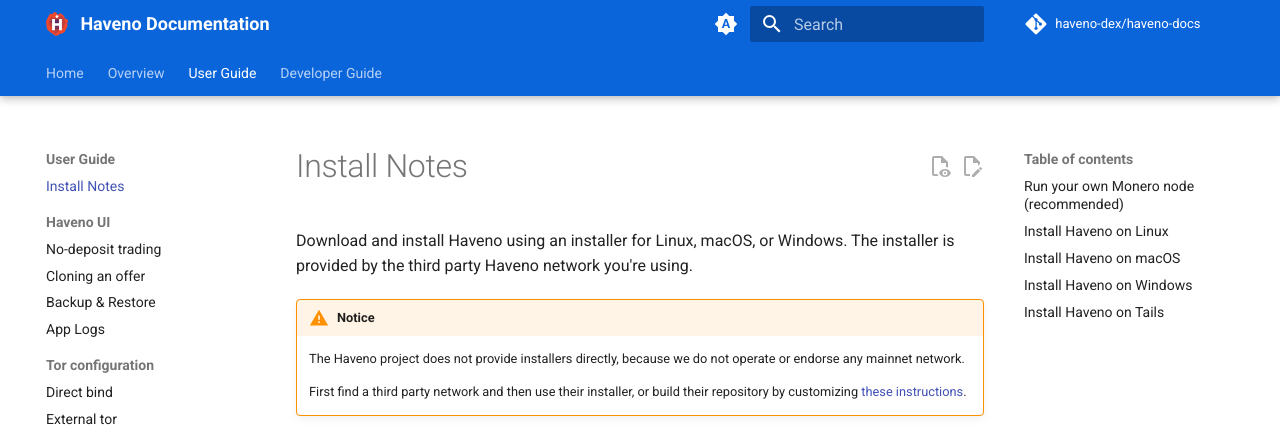
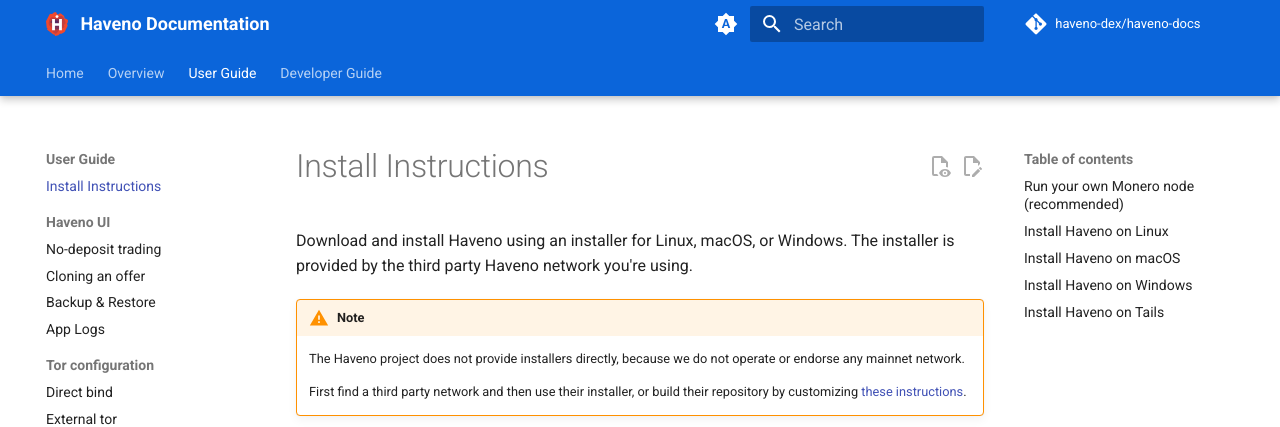
Before and after one commit to haveno-dex/haveno-docs, an MkDocs documentation site: the page built from docs/user-guide/install_instructions.md, in a window 1280 px wide and 900 px high. Shown: the top 427 px of the window. Built offline with MkDocs 1.6.1 and Material for MkDocs 9.7.7, drawn with Linux system fonts in a browser that asks for light colours; plug-ins that fetch from the network failed and are left out; comment, search, counter and statistics services are not loaded; the version menu is left out.

Commit message:
change name to 'Install Instructions'

```diff
--- a/docs/user-guide/install_notes.md
+++ b/docs/user-guide/install_instructions.md
@@ -1,8 +1,8 @@
-# Install Notes
+# Install Instructions
 
 Download and install Haveno using an installer for Linux, macOS, or Windows. The installer is provided by the third party Haveno network you're using.
 
-!!! Warning "Notice"
+!!! Warning "Note"
     The Haveno project does not provide installers directly, because we do not operate or endorse any mainnet network.
 
     First find a third party network and then use their installer, or build their repository by customizing [these instructions](https://docs.haveno.exchange/development/installing/).
--- a/mkdocs.yml
+++ b/mkdocs.yml
@@ -140,7 +140,7 @@
       - Zelle: 'overview/payment_methods/Zelle.md'
     - Account limits: 'overview/account_limits.md'
 - User Guide:
-  - Install Notes: 'user-guide/install_notes.md'
+  - Install Instructions: 'user-guide/install_instructions.md'
   - Haveno UI:
     - No-deposit trading: 'user-guide/haveno-ui/no_deposit.md'
     - Cloning an offer: 'user-guide/haveno-ui/cloning_an_offer.md'
```
